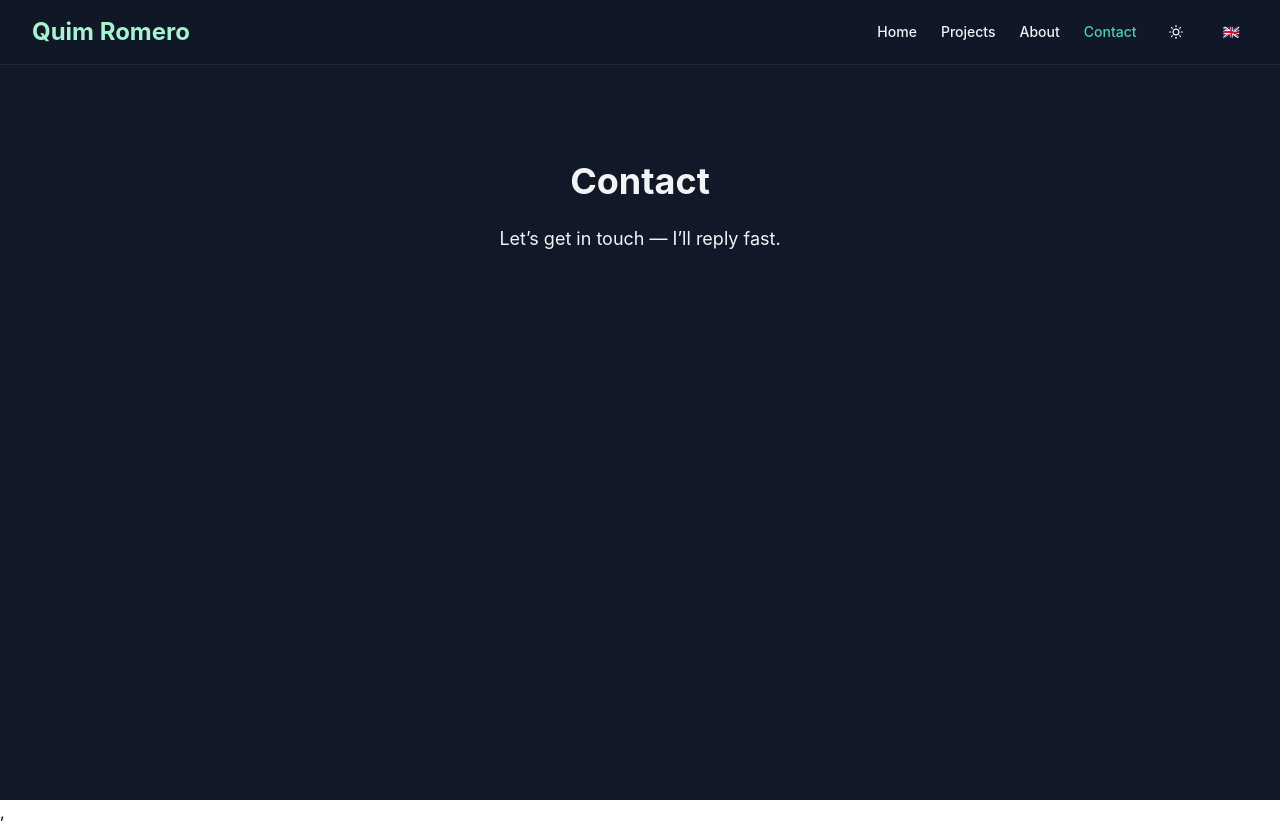
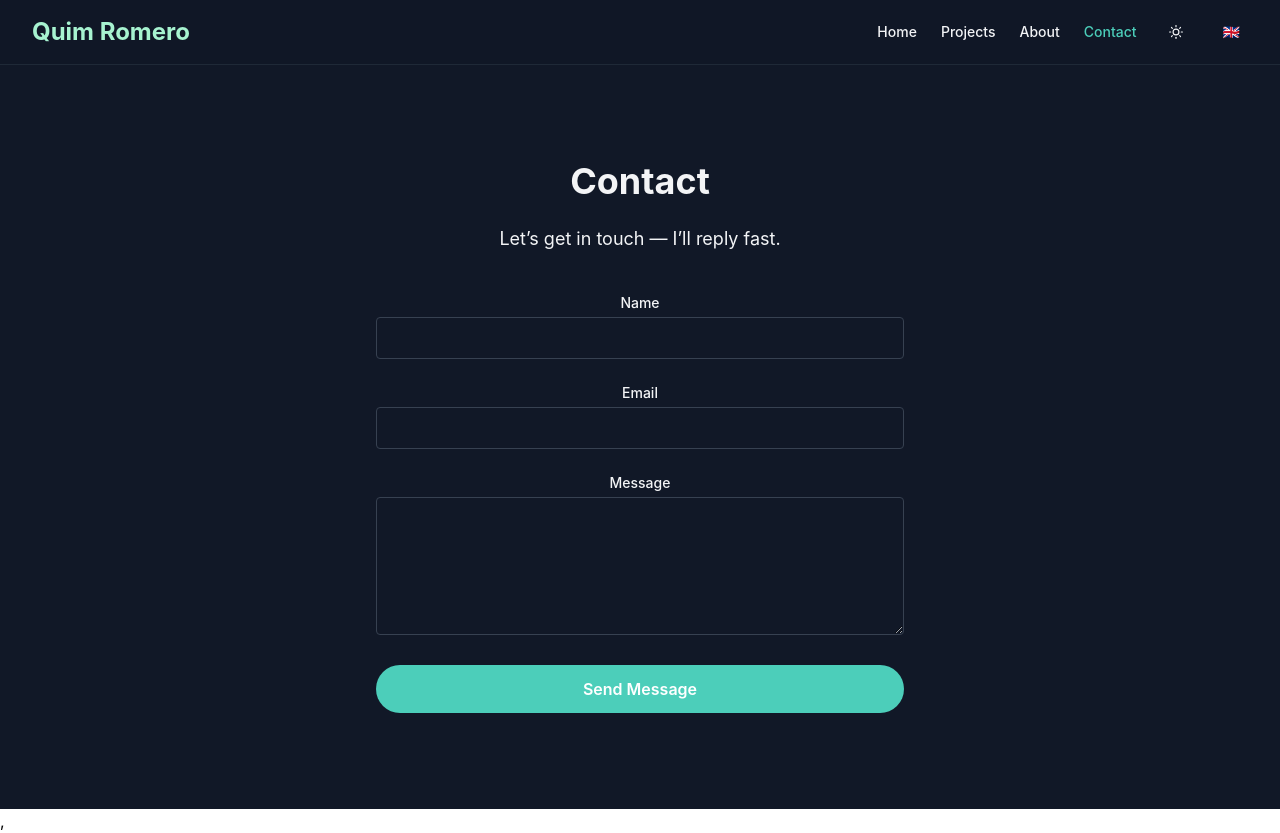
Before and after one commit to quim-romero/portfolio, a React (Vite) app: page /contact in a window 1280 px wide. Built offline with nearby package versions, Linux system fonts and the light colour scheme.

Commit message:
feat: add basic contact form with controlled inputs

```diff
--- a/package.json
+++ b/package.json
@@ -14,6 +14,7 @@
     "framer-motion": "^12.23.12",
     "react": "^19.1.0",
     "react-dom": "^19.1.0",
+    "react-hook-form": "^7.61.1",
     "react-icons": "^5.5.0",
     "react-router-dom": "^7.7.1"
   },
--- a/src/pages/Contact.tsx
+++ b/src/pages/Contact.tsx
@@ -1,6 +1,13 @@
 import Layout from "../layout/Layout";
+import { useForm } from "react-hook-form";
 
 export default function Contact() {
+  const { register, handleSubmit } = useForm();
+
+  const onSubmit = (data: any) => {
+    console.log(data);
+  };
+
   return (
     <Layout>
       <section className="px-6 py-24 max-w-xl mx-auto text-center">
@@ -8,6 +15,40 @@ export default function Contact() {
         <p className="text-lg text-muted">
           Let’s get in touch — I’ll reply fast.
         </p>
+
+        <form onSubmit={handleSubmit(onSubmit)} className="space-y-6 mt-10">
+          <div>
+            <label className="block text-sm font-medium mb-1">Name</label>
+            <input
+              type="text"
+              {...register("name")}
+              className="w-full px-4 py-2 rounded border border-gray-300 dark:border-gray-700 bg-white dark:bg-gray-900"
+            />
+          </div>
+          <div>
+            <label className="block text-sm font-medium mb-1">Email</label>
+            <input
+              type="email"
+              {...register("email")}
+              className="w-full px-4 py-2 rounded border border-gray-300 dark:border-gray-700 bg-white dark:bg-gray-900"
+            />
+          </div>
+          <div>
+            <label className="block text-sm font-medium mb-1">Message</label>
+            <textarea
+              rows={5}
+              {...register("message")}
+              className="w-full px-4 py-2 rounded border border-gray-300 dark:border-gray-700 bg-white dark:bg-gray-900"
+            />
+          </div>
+
+          <button
+            type="submit"
+            className="w-full bg-brand text-white px-6 py-3 rounded-full font-semibold hover:brightness-110 transition"
+          >
+            Send Message
+          </button>
+        </form>
       </section>
     </Layout>
   );
```
Also changed, not shown: 1 other file (tests, documents, lock files or other folders).
